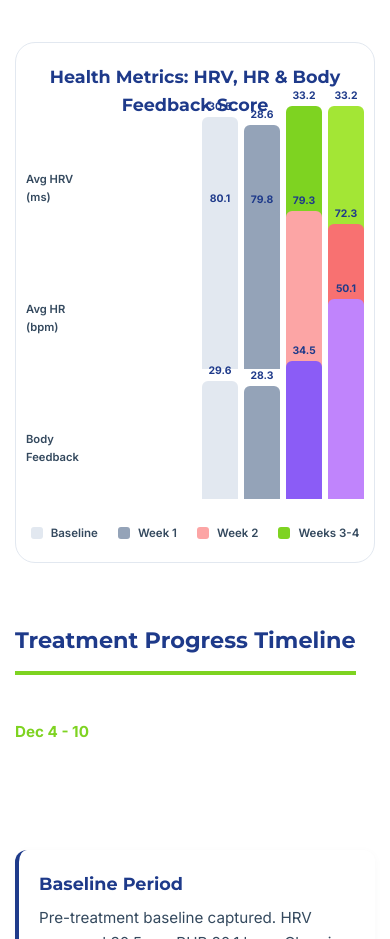
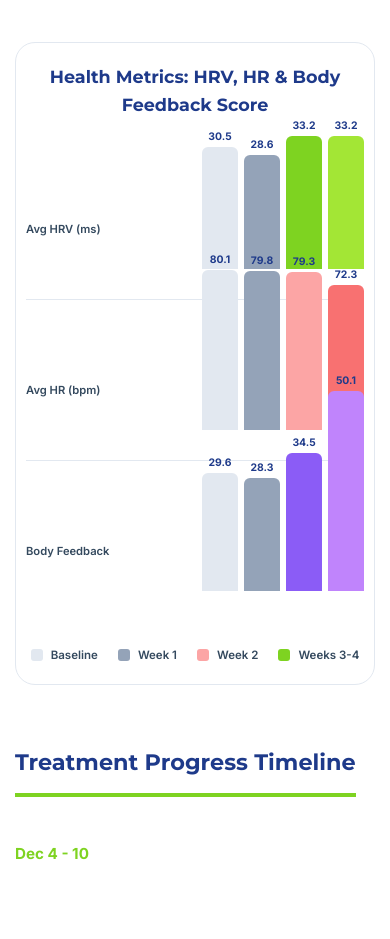
Before and after one commit to Bloorize/Health-Report-Status, a Next.js app: page /Health-Report-Status/ in a window 390 px wide. Shown: the part 2120-3059 px from the top of the page. Built offline with nearby package versions, Linux system fonts and the light colour scheme.

Commit message:
Add spacing and separators between bar groups on mobile

```diff
--- a/styles/HealthReport.module.css
+++ b/styles/HealthReport.module.css
@@ -757,25 +757,32 @@
         flex-direction: column !important;
         height: auto !important;
         min-height: auto !important;
-        gap: 30px;
+        gap: 0;
         align-items: stretch;
     }
 
     .barGroup {
         flex-direction: row;
         margin: 0;
-        align-items: center;
+        align-items: flex-end;
         gap: 15px;
         max-width: 100%;
         min-width: 100%;
+        padding: 30px 0;
+        border-bottom: 1px solid #E2E8F0;
+    }
+
+    .barGroup:last-child {
+        border-bottom: none;
     }
 
     .bars {
         flex-direction: row;
         gap: 6px;
-        height: 100px;
+        height: 80px;
         flex: 1;
         justify-content: flex-end;
+        padding-top: 25px;
     }
 
     .bar {
@@ -785,17 +792,18 @@
 
     .barValue {
         font-size: 0.65em;
-        top: -18px;
+        top: -20px;
         white-space: nowrap;
     }
 
     .barLabel {
-        font-size: 0.75em;
-        min-width: 70px;
-        width: 70px;
+        font-size: 0.8em;
+        min-width: 85px;
+        width: 85px;
         text-align: left;
         margin-top: 0;
         order: -1;
+        padding-bottom: 30px;
     }
 
     /* Legend responsive */
```
